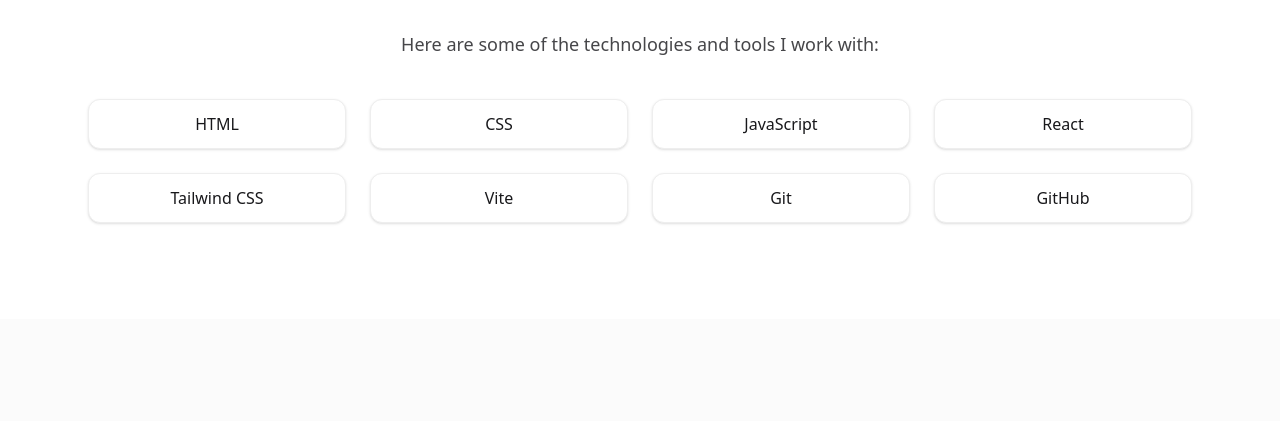
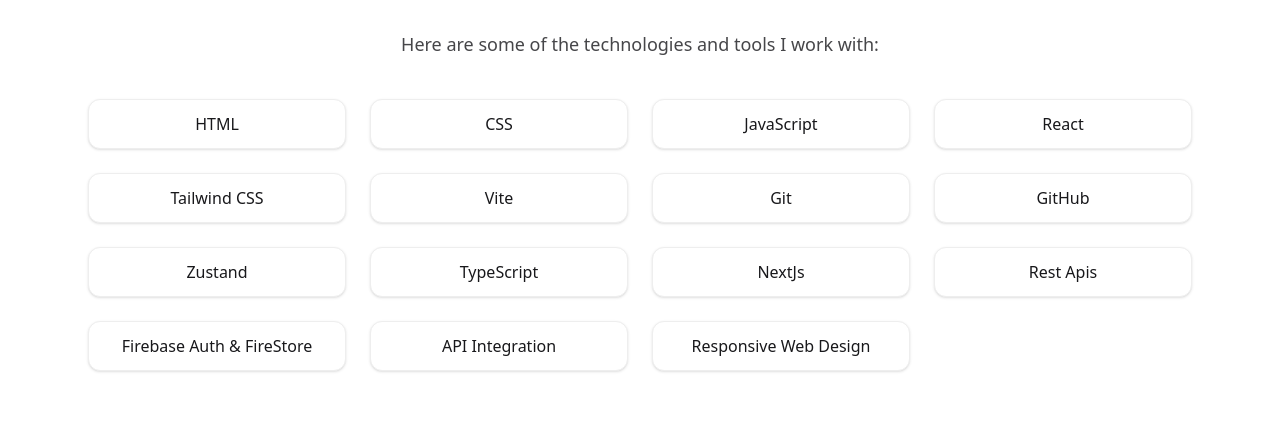
Before and after one commit to Mohamed911zean/Personal-Portofolio, a React (Vite) app: page / in a window 1280 px wide. Shown: the part 1583-2004 px from the top of the page. Built offline with nearby package versions, Linux system fonts and the light colour scheme.

Commit message:
adding skills

```diff
--- a/src/Home.jsx
+++ b/src/Home.jsx
@@ -129,7 +129,7 @@
 
     {/* Skills Grid */}
     <ul className="grid grid-cols-2 sm:grid-cols-3 md:grid-cols-4 gap-6 mt-10">
-      {["HTML", "CSS", "JavaScript", "React", "Tailwind CSS", "Vite", "Git", "GitHub"].map((skill) => (
+      {["HTML", "CSS", "JavaScript", "React", "Tailwind CSS", "Vite", "Git", "GitHub" ,"Zustand" , "TypeScript" ,"NextJs", "Rest Apis" ,"Firebase Auth & FireStore" , "API Integration" ,"Responsive Web Design"].map((skill) => (
         <li
           key={skill}
           className="px-4 py-3 rounded-xl border border-base-300 shadow-sm
```
